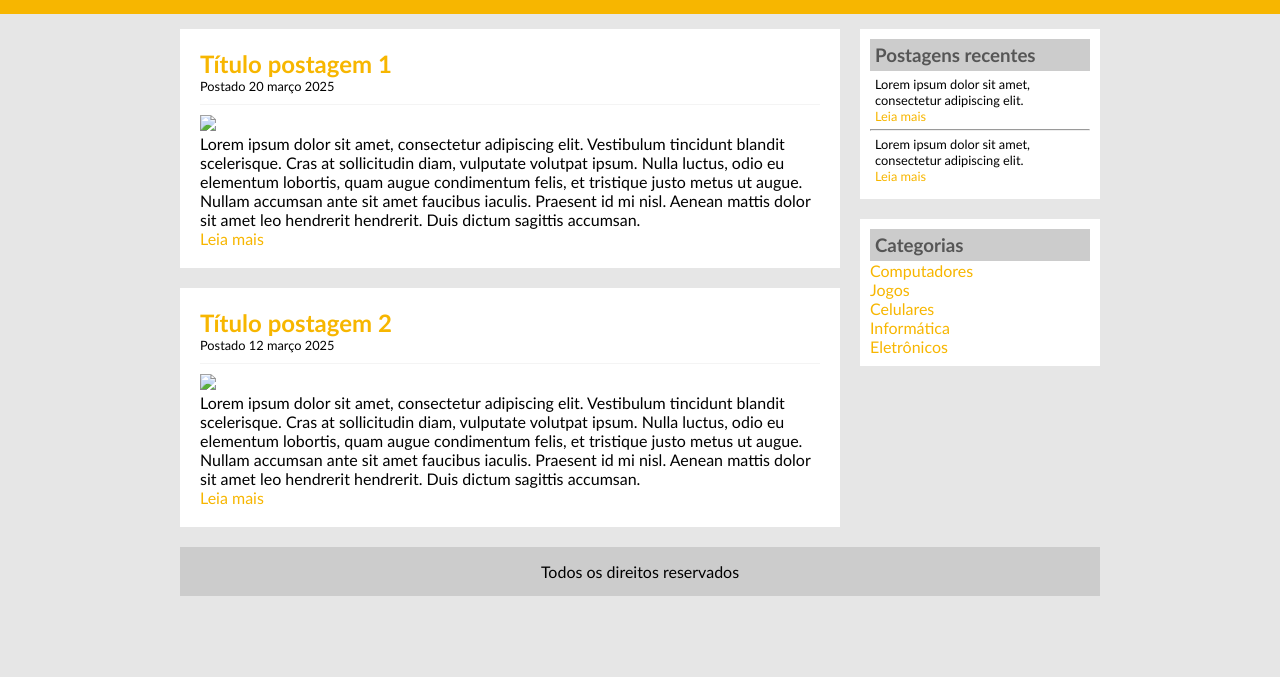
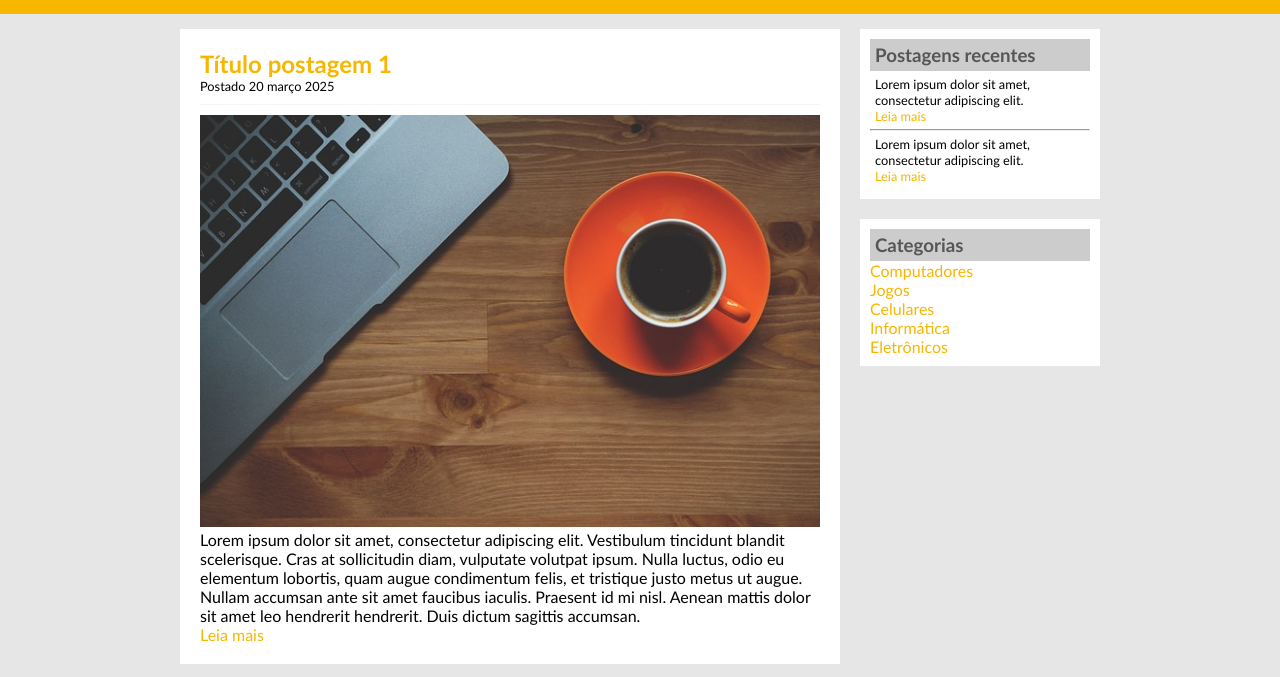
Before and after one commit to GigiC1913/TecBlog, a plain HTML site: page index.html in a window 1280 px wide. Shown: the part 123-800 px from the top of the page. Drawn offline with Linux system fonts and the light colour scheme.

Commit message:
Update index.html

```diff
--- a/index.html
+++ b/index.html
@@ -31,7 +31,7 @@
             <div class="postagem">
                 <h2>Título postagem 1</h2>
                 <span class="data-postagem">Postado 20 março 2025</span>
-                <img width="620px" src="imagens/imagem1.jpg">
+                <img width="620px" src="imagem1.jpg">
                 <p>
                     Lorem ipsum dolor sit amet, consectetur adipiscing elit. Vestibulum tincidunt blandit scelerisque. Cras at sollicitudin diam, vulputate volutpat ipsum. Nulla luctus, odio eu elementum lobortis, quam augue condimentum felis, et tristique justo metus ut augue. Nullam accumsan ante sit amet faucibus iaculis. Praesent id mi nisl. Aenean mattis dolor sit amet leo hendrerit hendrerit. Duis dictum sagittis accumsan.
                 </p>
@@ -42,7 +42,7 @@
             <div class="postagem">
                 <h2>Título postagem 2</h2>
                 <span class="data-postagem">Postado 12 março 2025</span>
-                <img width="620px" src="imagens/imagem2.jpg">
+                <img width="620px" src="imagem2.jpg">
                 <p>
                     Lorem ipsum dolor sit amet, consectetur adipiscing elit. Vestibulum tincidunt blandit scelerisque. Cras at sollicitudin diam, vulputate volutpat ipsum. Nulla luctus, odio eu elementum lobortis, quam augue condimentum felis, et tristique justo metus ut augue. Nullam accumsan ante sit amet faucibus iaculis. Praesent id mi nisl. Aenean mattis dolor sit amet leo hendrerit hendrerit. Duis dictum sagittis accumsan.
                 </p>
```
